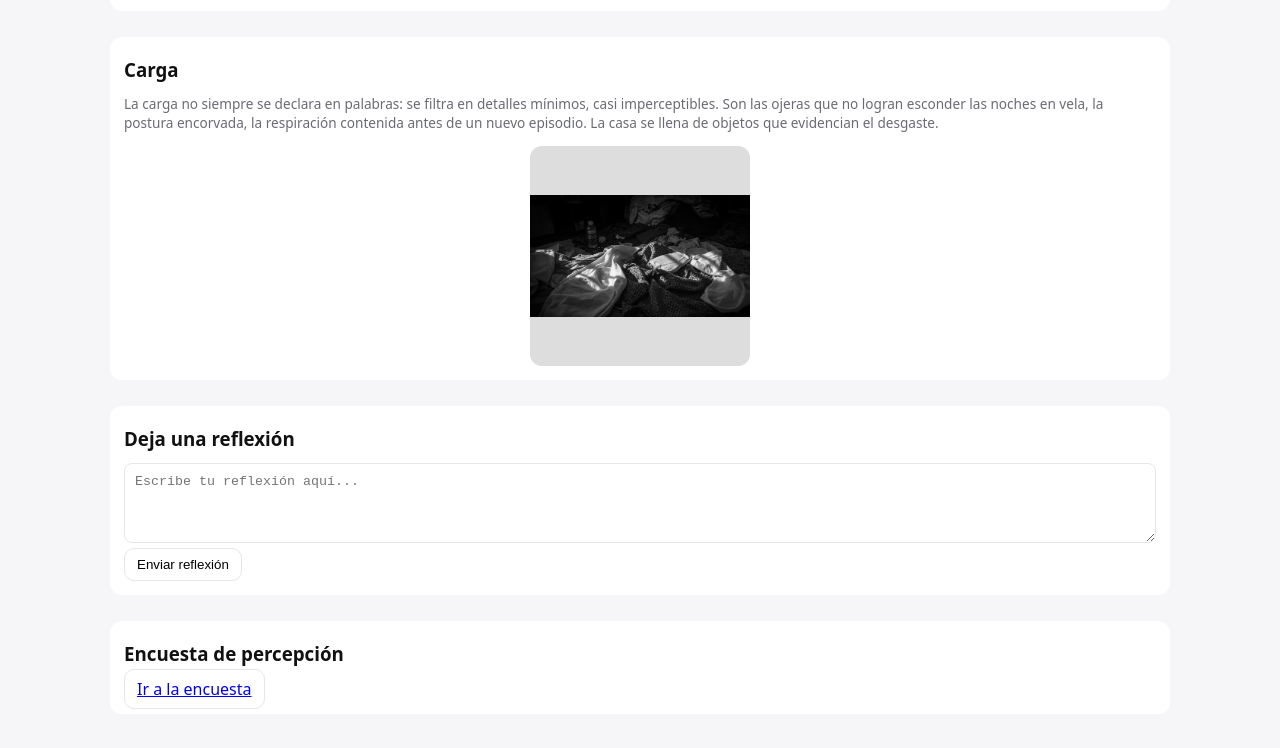
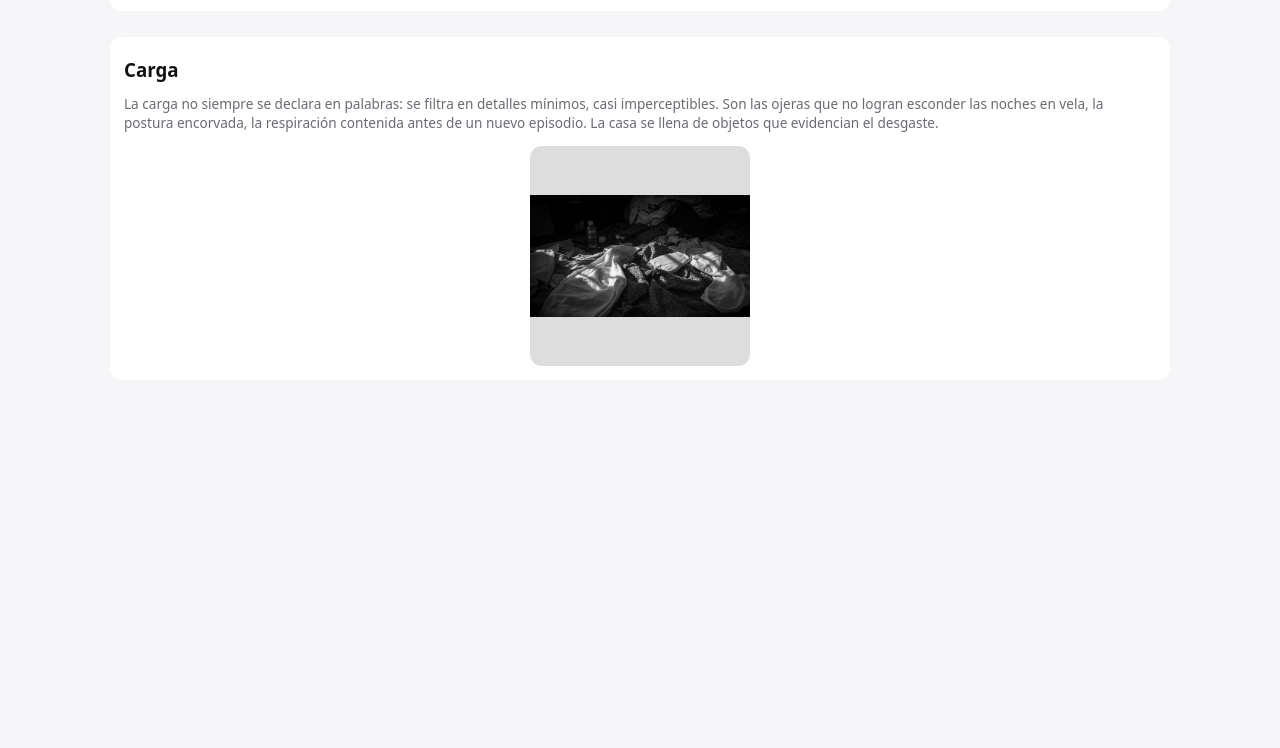
Before and after one commit to arletteva/ExposicionDigital.github.io, a plain HTML site: page index.html in a window 1280 px wide. Shown: the part 1540-2288 px from the top of the page. After the commit the page ends 1964 px from the top, so only its background shows below. Drawn offline with Linux system fonts and the light colour scheme.

Commit message:
Update index.html
quitar comentarios

```diff
--- a/index.html
+++ b/index.html
@@ -144,17 +144,7 @@ El tiempo, en frascos vacíos.">
 </section>
 
 
-      <section class="section" id="comentarios">
-        <h3>Deja una reflexión</h3>
-        <textarea id="commentText" placeholder="Escribe tu reflexión aquí..."></textarea>
-        <button class="btn" id="submitComment">Enviar reflexión</button>
-        <div id="commentsList"></div>
-      </section>
 
-      <section class="section" id="encuesta">
-        <h3>Encuesta de percepción</h3>
-        <a class="btn" href="https://docs.google.com/forms/d/e/1FAIpQLSfmk49_3cONC4UmzxG81wN3kKFcDASNGx4N9Mr1xi8PD3d6bQ/viewform?usp=dialog">Ir a la encuesta</a>
-      </section>
 
     </main>
   </div>
```
